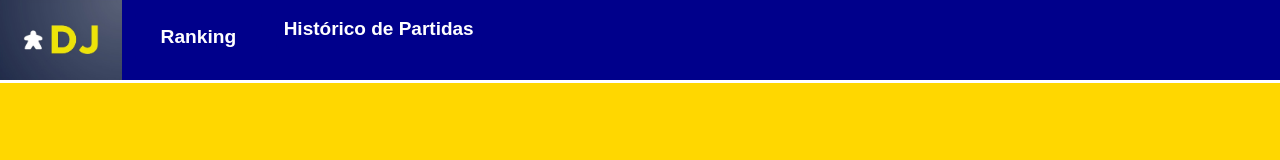
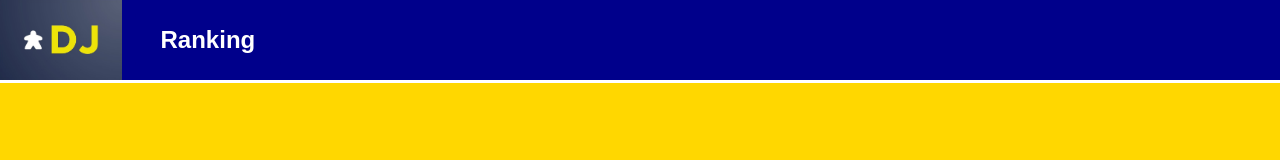
Before and after one commit to PatoDoc/DJ, a plain HTML site: page index.html in a window 1280 px wide. Drawn offline with Linux system fonts and the light colour scheme.

Commit message:
Font size

```diff
--- a/index.html
+++ b/index.html
@@ -79,7 +79,7 @@
 			cursor: pointer;
 			float: left;
 			margin: 1%;
-			font-size: 1.2em;
+			font-size: 1.5em;
 			font-weight: bold;
 		}
 
@@ -87,7 +87,7 @@
     		background-color: #1a2f4f;
 		}
 
-		#showHistory {
+		/* #showHistory {
 			background-color: darkblue;
 			color: white;
 			padding: 8px 8px 8px 8px;
@@ -102,7 +102,7 @@
 
 		#showHistory:hover {
 			background-color: #1a2f4f;
-		}
+		} */
 
 
 	</style>
@@ -113,7 +113,7 @@
 			<img src="logo.jpg" alt="LOGO" class="logo">
 		</a>
 		<button id="showRanking">Ranking</button>
-		<button id="showHistory">Histórico de Partidas</button>
+		<!-- <button id="showHistory">Histórico de Partidas</button> -->
 	</div>
 
     <h2 id="tableTitle"></h2>
```
